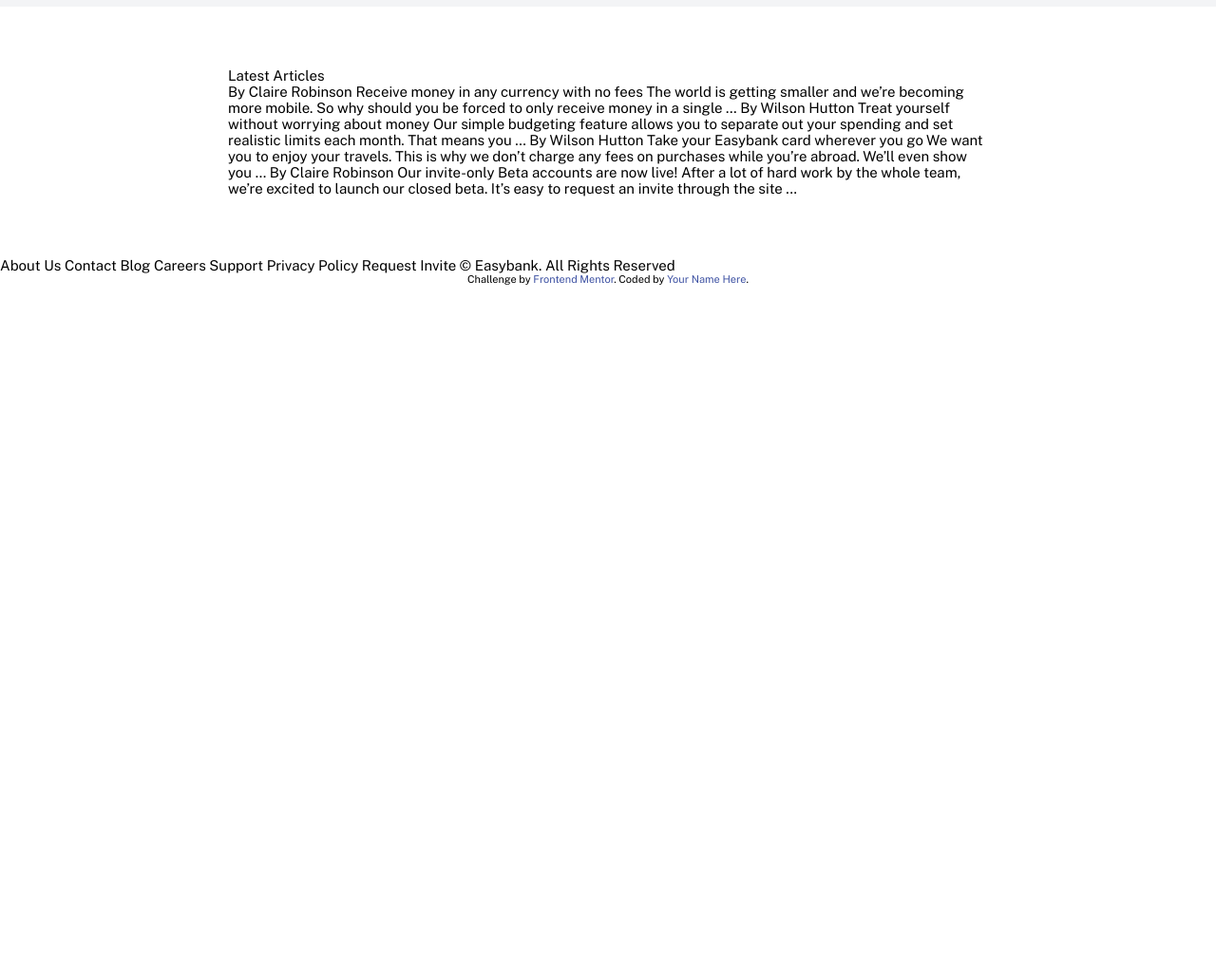
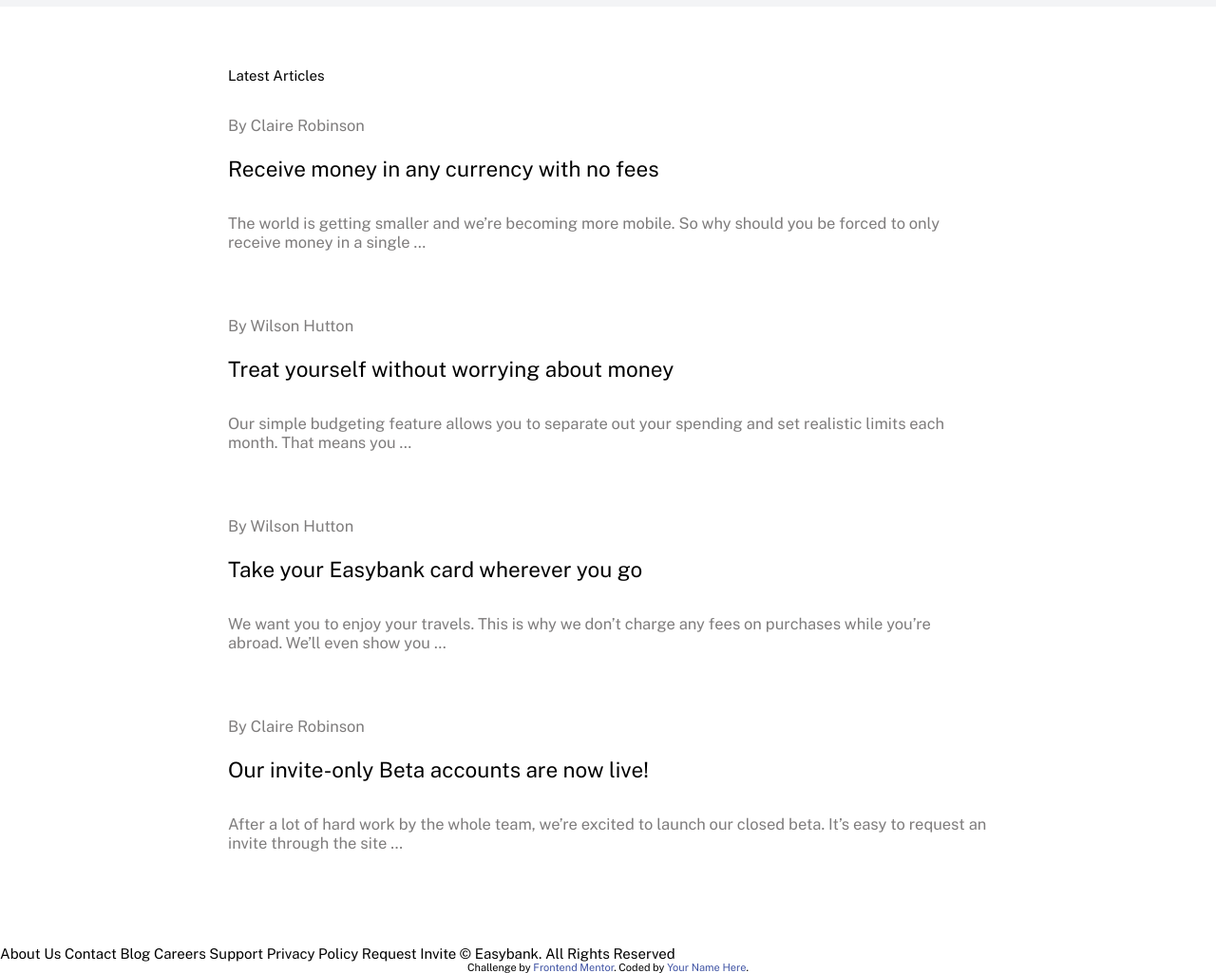
Before and after one commit to PyromancerBoom/easyBankLandingPage, a plain HTML site: page index.html in a window 1280 px wide. Shown: the part 1459-2484 px from the top of the page at 95% size. Before the commit the page ends 1759 px from the top, so only its background shows below. Drawn offline with nearby package versions, Linux system fonts and the light colour scheme.

Commit message:
basic structure of blogs

```diff
--- a/css/section2.css
+++ b/css/section2.css
@@ -18,7 +18,7 @@
 .section2 h3 {
   padding-bottom: 0.8rem;
   font-size: 1.5rem;
-  font-weight: 300;
+  font-weight: 400;
 }
 
 .section2 p {
--- a/css/section3.css
+++ b/css/section3.css
@@ -9,3 +9,26 @@
   justify-content: center;
   align-items: center;
 }
+
+.section3 img {
+  padding-bottom: 1rem;
+}
+
+.section3 h3 {
+  padding-bottom: 0.8rem;
+  font-size: 1.5rem;
+  font-weight: 400;
+}
+
+.section3 p {
+  font-size: 1.1rem;
+}
+
+.section3 .services p {
+  max-width: 15rem;
+}
+
+.section3 .services {
+  column-count: 4;
+  column-gap: 50px;
+}
--- a/index.html
+++ b/index.html
@@ -115,25 +115,37 @@
   Latest Articles
   <div class="blogs">
 
-  By Claire Robinson
-  Receive money in any currency with no fees
-  The world is getting smaller and we’re becoming more mobile. So why should you be
-  forced to only receive money in a single …
+    <div class="content">
+      <img src="" alt="">
+    <p>
+      By Claire Robinson </p>
+    <h3>
+      Receive money in any currency with no fees </h3>
+    <p> The world is getting smaller and we’re becoming more mobile. So why should you be
+      forced to only receive money in a single …</p>
+    <br>
+    </div>
 
-  By Wilson Hutton
-  Treat yourself without worrying about money
-  Our simple budgeting feature allows you to separate out your spending and set
-  realistic limits each month. That means you …
+    <div class="content"><img src="" alt="">
+      <p>By Wilson Hutton </p>
+      <h3> Treat yourself without worrying about money </h3>
+      <p>   Our simple budgeting feature allows you to separate out your spending and set
+        realistic limits each month. That means you …</p>
+      <br></div>
 
-  By Wilson Hutton
-  Take your Easybank card wherever you go
-  We want you to enjoy your travels. This is why we don’t charge any fees on purchases
-  while you’re abroad. We’ll even show you …
+    <div class="content"><img src="" alt="">
+      <p>   By Wilson Hutton</p>
+      <h3>Take your Easybank card wherever you go </h3>
+      <p>We want you to enjoy your travels. This is why we don’t charge any fees on purchases
+        while you’re abroad. We’ll even show you … </p>
+      <br></div>
 
-  By Claire Robinson
-  Our invite-only Beta accounts are now live!
-  After a lot of hard work by the whole team, we’re excited to launch our closed beta.
-  It’s easy to request an invite through the site ...
+    <div class="content"><img src="" alt="">
+      <p>By Claire Robinson </p>
+      <h3> Our invite-only Beta accounts are now live!</h3>
+      <p> After a lot of hard work by the whole team, we’re excited to launch our closed beta.
+        It’s easy to request an invite through the site ...</p>
+      <br></div>
   </div>
 </section>
 
```
